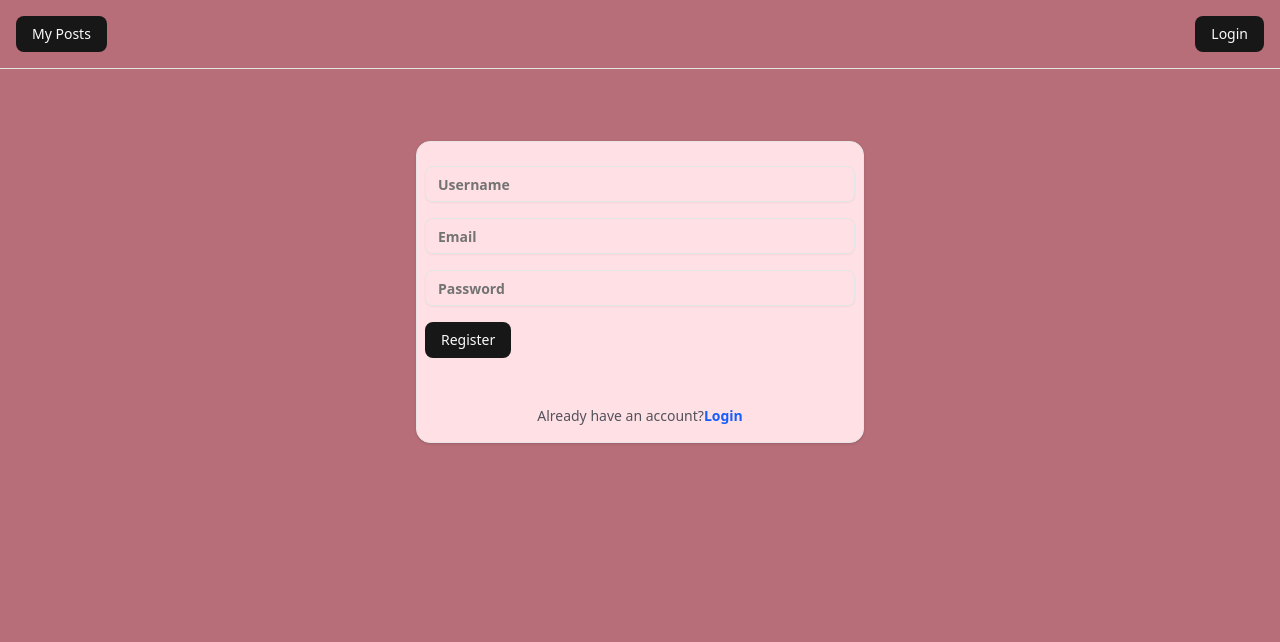
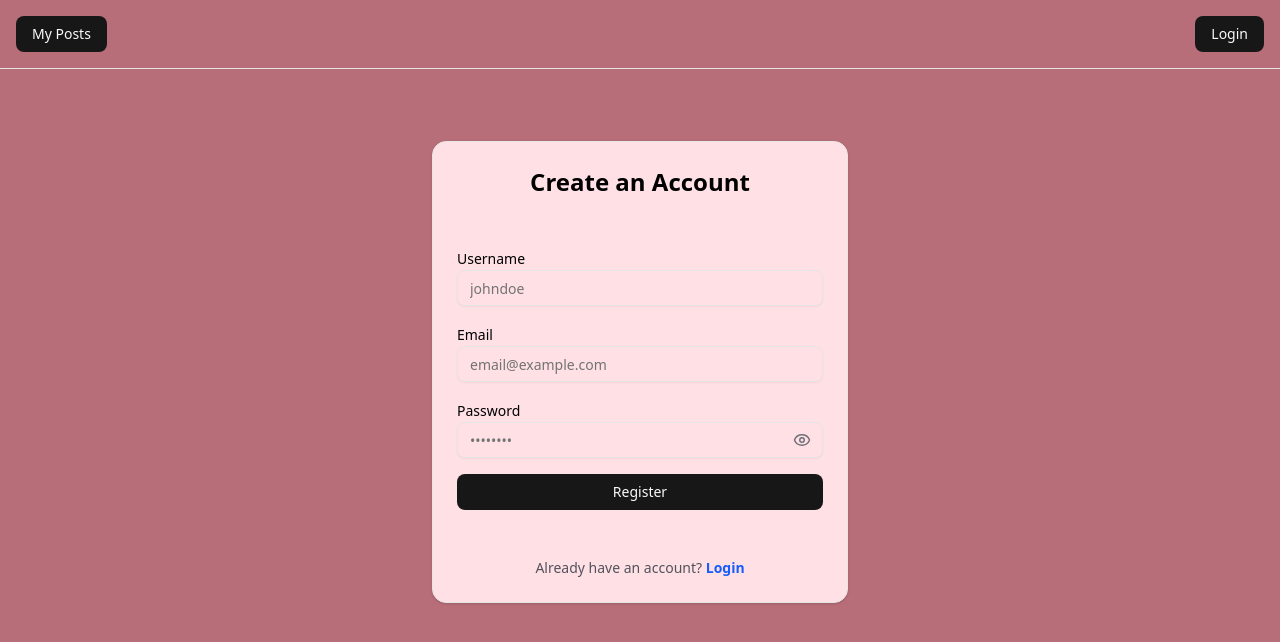
Before and after one commit to LilianWacuka/blogpost, a Next.js app: page /register in a window 1280 px wide. Shown: the top 642 px of the page. Built offline with nearby package versions, Linux system fonts and the light colour scheme.

Commit message:
Updated Files

```diff
--- a/app/login/page.tsx
+++ b/app/login/page.tsx
@@ -1,15 +1,19 @@
 "use client";
-import { useState , useEffect} from "react";
+import { useState, useEffect } from "react";
 import { Input } from "@/components/ui/input";
 import { Button } from "@/components/ui/button";
 import { useRouter } from "next/navigation";
 import Link from "next/link";
 import { Card } from "@/components/ui/card";
 import { useAuth } from "@/context/authContext";
+import { Eye, EyeOff, Loader2 } from "lucide-react"; // Import icons
 
-export default function LoginPage(){
+export default function LoginPage() {
     const [email, setEmail] = useState("");
     const [password, setPassword] = useState("");
+    const [showPassword, setShowPassword] = useState(false); // Eye toggle state
+    const [isLoading, setIsLoading] = useState(false); // Loading state
+
     const router = useRouter();
     const { isLoggedIn, login } = useAuth();
 
@@ -19,49 +23,92 @@ export default function LoginPage(){
         }
     }, [isLoggedIn, router]);
 
+    async function handleLogin(e: React.FormEvent) {
+        e.preventDefault();
+        setIsLoading(true);
 
- async function handleLogin(e: React.FormEvent){
-    e.preventDefault();
-
-    const response = await fetch('/api/login',{
+        try {
+            const response = await fetch('/api/login', {
                 method: 'POST',
-        headers: { 'Content-Type': 'application/json'},
-        body: JSON.stringify({ email, password}),
+                headers: { 'Content-Type': 'application/json' },
+                body: JSON.stringify({ email, password }),
             });
             const data = await response.json();
-    if(response.ok){
+
+            if (response.ok) {
                 localStorage.setItem('token', data.token);
-        // Log in user using auth context
                 login(data.user.id);
-        router.push('/')
+                router.push('/');
             } else {
-        alert(data.error || "Login Failed fundaa")
+                alert(data.error || "Login Failed fundaa");
+            }
+        } catch (error) {
+            alert("An error occurred. Please try again.");
+        } finally {
+            setIsLoading(false);
         }
     }
- return(
+
+    return (
         <div className="max-w-md mx-auto mt-10">
-        <Card>
-            <form onSubmit={handleLogin} className="space-y-4 p-4">
-                <Input className="text-black border rounded-lg"
+            <Card className="p-6">
+                <form onSubmit={handleLogin} className="space-y-4">
+                    <h1 className="text-xl font-bold text-center text-black mb-2">Welcome Back</h1>
+
+                    <div className="space-y-1">
+                        <label className="text-black text-sm font-medium">Email</label>
+                        <Input
+                            className="text-black border rounded-lg"
                             type="email"
-                placeholder="email"
+                            placeholder="email@example.com"
                             value={email}
+                            required
                             onChange={(e) => setEmail(e.target.value)}
                         />
-                <Input className="text-black border rounded-lg"
-                type="password"
+                    </div>
+
+                    <div className="space-y-1">
+                        <label className="text-black text-sm font-medium">Password</label>
+                        <div className="relative">
+                            <Input
+                                className="text-black border rounded-lg pr-10" // pr-10 makes room for the eye
+                                type={showPassword ? "text" : "password"} // Dynamic type
                                 placeholder="password"
                                 value={password}
+                                required
                                 onChange={(e) => setPassword(e.target.value)}
                             />
-                <Button type="submit" className="item-center">Login</Button>
+                            {/* Eye Toggle Button */}
+                            <Button
+                                type="button"
+                                onClick={() => setShowPassword(!showPassword)}
+                                className="absolute right-3 top-1/2 -translate-y-1/2 text-zinc-500 hover:text-zinc-700 focus:outline-none"
+                            >
+                                {showPassword ? <EyeOff size={18} /> : <Eye size={18} />}
+                            </Button>
+                        </div>
+                    </div>
+
+                    <Button
+                        type="submit"
+                        className="w-full flex justify-center items-center"
+                        disabled={isLoading}
+                    >
+                        {isLoading ? (
+                            <><Loader2 className="mr-2 h-4 w-4 animate-spin" /> Logging in...</>
+                        ) : (
+                            "Login"
+                        )}
+                    </Button>
                 </form>
-            <p className="text-sm text-center text-zinc-600 mt-4"> Don't have an account?
-                <Link href="/register" className="text-blue-600 hover:underline">Register</Link>
+
+                <p className="text-sm text-center text-zinc-600 mt-6">
+                    Don't have an account? {" "}
+                    <Link href="/register" className="text-blue-600 font-medium hover:underline">
+                        Register
+                    </Link>
                 </p>
             </Card>
-        {/* {message && <p className="mt-4 text-red-500">{message}</p>} */}
-
         </div>
- )
+    );
 }
--- a/app/register/page.tsx
+++ b/app/register/page.tsx
@@ -6,18 +6,25 @@ import { Card } from "@/components/ui/card";
 import { useRouter } from "next/navigation";
 import Link from "next/link";
 import { useAuth } from "@/context/authContext";
+import { Eye, EyeOff, Loader2 } from "lucide-react";
 
 export default function RegisterPage() {
   const [userName, setUserName] = useState("");
   const [email, setEmail] = useState("");
   const [password, setPassword] = useState("");
+  const [showPassword, setShowPassword] = useState(false);
   const [message, setMessage] = useState("");
+  const [isLoading, setIsLoading] = useState(false);
+
   const router = useRouter();
   const { login } = useAuth();
 
   async function handleSubmit(e: React.FormEvent) {
     e.preventDefault();
+    setIsLoading(true);
+    setMessage("");
 
+    try {
       const response = await fetch("/api/register", {
         method: "POST",
         headers: { "Content-Type": "application/json" },
@@ -25,48 +32,101 @@ export default function RegisterPage() {
       });
 
       const data = await response.json();
+
       if (response.ok) {
         setMessage("Registration successful!");
         // Log in user automatically after registration
         login(data.user.id);
-      // redirect to create post
-      router.push('/post/new')
+        // Redirect to create post
+        router.push('/post/new');
       } else {
         setMessage(data.error || "Registration failed");
+      }
+    } catch (err) {
+      setMessage("An error occurred. Please try again.");
+    } finally {
+      setIsLoading(false);
     }
   }
 
   return (
-    <div className="max-w-md mx-auto mt-10">
-     <Card>
-      <form onSubmit={handleSubmit} className="space-y-4 p-2">
-        <Input className="text-2xl font-bold text-black"
-          placeholder="Username"
+    <div className="max-w-md mx-auto mt-10 px-4">
+      <Card className="p-6">
+        <h1 className="text-2xl font-bold text-center text-black mb-6">Create an Account</h1>
+
+        <form onSubmit={handleSubmit} className="space-y-4">
+          {/* Username */}
+          <div className="space-y-1">
+            <label className="text-sm font-medium text-black">Username</label>
+            <Input
+              className="text-black"
+              placeholder="johndoe"
               value={userName}
               onChange={(e) => setUserName(e.target.value)}
               required
             />
-        <Input className="text-2xl font-bold text-black"
+          </div>
+
+          {/* Email */}
+          <div className="space-y-1">
+            <label className="text-black text-sm font-medium">Email</label>
+            <Input
+              className="text-black"
               type="email"
-          placeholder="Email"
-          value= {email}
+              placeholder="email@example.com"
+              value={email}
               onChange={(e) => setEmail(e.target.value)}
               required
             />
-        <Input className="text-2xl font-bold text-black"
-          type="password"
-          placeholder="Password"
+          </div>
+
+          {/* Password with Eye Toggle */}
+          <div className="space-y-1">
+            <label className="text-black text-sm font-medium">Password</label>
+            <div className="relative">
+              <Input
+                className="text-black pr-10" // pr-10 leaves space for the icon
+                type={showPassword ? "text" : "password"}
+                placeholder="••••••••"
                 value={password}
                 onChange={(e) => setPassword(e.target.value)}
                 required
               />
+              <button
+                type="button"
+                onClick={() => setShowPassword(!showPassword)}
+                className="absolute right-3 top-1/2 -translate-y-1/2 text-zinc-500 hover:text-zinc-700 focus:outline-none"
+              >
+                {showPassword ? <EyeOff size={18} /> : <Eye size={18} />}
+              </button>
+            </div>
+          </div>
+
           <Button
-        type="submit">Register</Button>
+            type="submit"
+            className="w-full"
+            disabled={isLoading}
+          >
+            {isLoading ? (
+              <><Loader2 className="mr-2 h-4 w-4 animate-spin" /> Creating account...</>
+            ) : (
+              "Register"
+            )}
+          </Button>
         </form>
-      <p className="text-sm text-center text-zinc-600 mt-4"> Already have an account?
-                <Link href="/login" className="font-semibold text-blue-600 hover:underline">Login</Link>
+
+        <p className="text-sm text-center text-zinc-600 mt-6">
+          Already have an account? {" "}
+          <Link href="/login" className="font-semibold text-blue-600 hover:underline">
+            Login
+          </Link>
         </p>
-      {message && <p className="mt-4 text-red-500">{message}</p>}
+
+        {message && (
+          <p className={`mt-4 text-center text-sm ${message.includes("successful") ? "text-green-600" : "text-red-500"}`}>
+            {message}
+          </p>
+        )}
       </Card>
     </div>
   );
```
Lines whose indentation alone changed are shown as unchanged.
